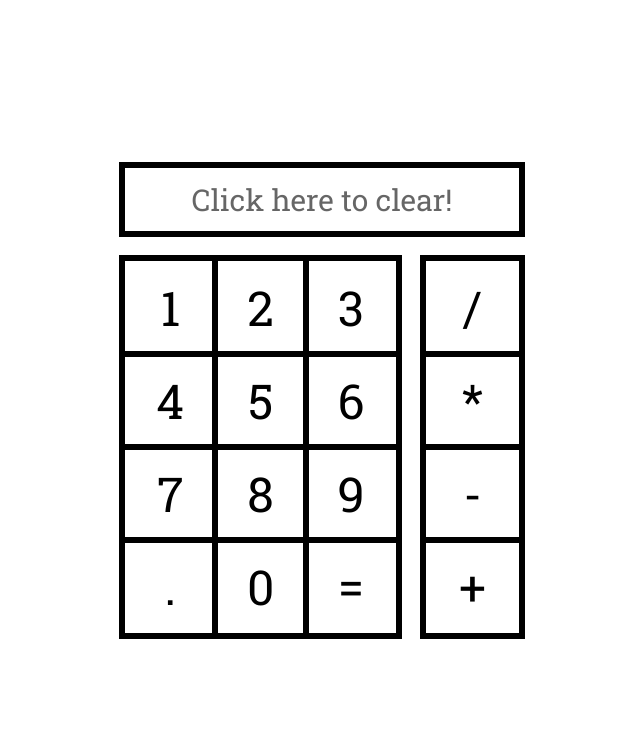
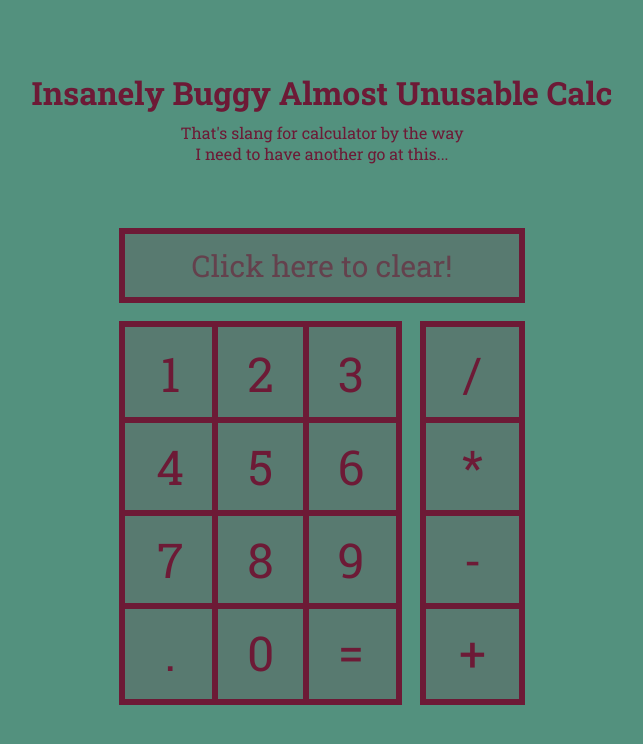
Before and after one commit to foxxt1/Calculator, a plain HTML site: page index.html in a window 1280 px wide. Shown: the whole page, without its empty margins (318-961 px from the left). Drawn offline with Linux system fonts and the light colour scheme.

Commit message:
Finish styling and README.md. Polishing a turd

```diff
--- a/index.html
+++ b/index.html
@@ -9,6 +9,10 @@
     <link rel="stylesheet" href="https://fonts.googleapis.com/css2?family=Roboto+Slab:wght@100..900&family=Roboto:ital,wght@0,100..900;1,100..900&display=swap">
 </head>
 <body class="roboto-slab container">
+    <div class="headings">
+        <h1>Insanely Buggy Almost Unusable Calc</h1>
+        <p>That's slang for calculator by the way <br> I need to have another go at this...</p>
+    </div>
 
     <div class="calculator">
 
--- a/style.css
+++ b/style.css
@@ -1,6 +1,6 @@
 :root {
     --calcWidth: 175px;
-    --fontColor: 0, 0, 0;
+    --fontColor: 109, 26, 54;
 }
 
 * {
@@ -10,20 +10,35 @@
     user-select: none;
 }
 
+
 .roboto-slab {
   font-family: "Roboto Slab", serif;
   font-optical-sizing: auto;
   font-weight: 400;
   font-style: normal;
 }
+p {
+    text-align: center;
+}
 
 .container {
     height: 100vh;
     width: 100vw;
     display: flex;
+    flex-direction: column;
     justify-content: center;
     align-items: center;
-    color: var(--fontColor);
+    color: rgb(var(--fontColor));
+    background-color: #53917E;
+    gap: 5vh;
+}
+
+.headings {
+    display: flex;
+    flex-direction: column;
+    justify-content: center;
+    align-items: center;
+    gap: 1vh;
 }
 
 .calculator {
@@ -38,13 +53,14 @@
     padding-bottom: 10px;
     gap: 10px;
     zoom: 3;
+    /* outline: 1px solid red; */
 }
 
 .screen {
     width: calc(var(--calcWidth) * 0.75);
     min-height: 21px;
     text-align: center;
-    outline: 2px solid black;
+    outline: 2px solid #6D1A36;
     font-size: 10px;
     display: flex;
     justify-content: center;
@@ -69,14 +85,14 @@
     flex-wrap: wrap;
     width: calc(calc(calc(var(--calcWidth) - 8px) * 0.75) * 0.75);
     height: auto;
-    outline: 2px solid black;
+    outline: 2px solid #6D1A36;
 
 }
 
 .numButton {
     width: calc(100% / 3);
     height: fit-content;
-    outline: 1px solid black;
+    outline: 1px solid #6D1A36;
     display: flex;
     justify-content: center;
     align-items: center;
@@ -85,12 +101,12 @@
 
 .operatorContainer {
     width: calc(calc(calc(var(--calcWidth) - 10px) * 0.75) * 0.25);
-    outline: 2px solid black;
+    outline: 2px solid #6D1A36;
 }
 
 
 .operatorButton {
-    outline: 1px solid black;
+    outline: 1px solid #6D1A36;
     /* outline-offset: -2px; */
     height: 25%;
     display: flex;
@@ -99,11 +115,15 @@
 }
 
 .button:hover, .screen:hover {
-    background-color: pink;
-    outline: 2px solid black;
+    background-color: #63535B;
+    outline: 2px solid #6D1A36;
     outline-offset: -1px;
 }
 
 .operatorContainer:hover, .numContainer:hover {
     outline-offset: -1px;
 }
+
+.button {
+    background-color: #6D1A3631;}
+}
```
Also changed, not shown: images/Buggy Calculator.png (added), 1 other file.
